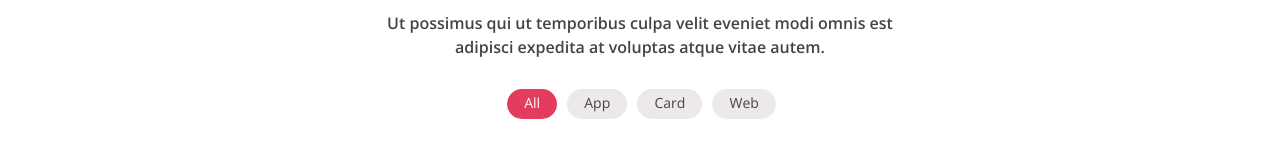
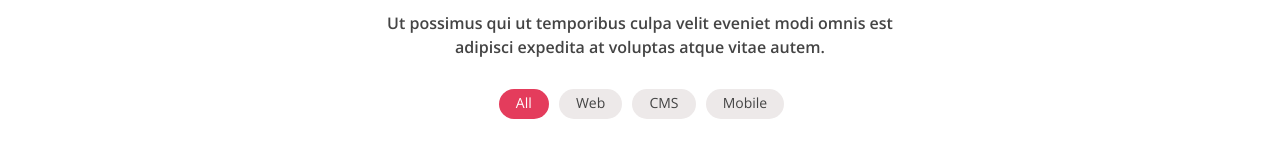
Before and after one commit to arqam-git/arqam-dev.github.io, a plain HTML site: page index.html in a window 1280 px wide. Shown: the part 3234-3386 px from the top of the page. Drawn offline with nearby package versions, Linux system fonts and the light colour scheme.

Commit message:
minor updates

```diff
--- a/index.html
+++ b/index.html
@@ -448,9 +448,9 @@
           <div class="col-lg-12 d-flex justify-content-center">
             <ul id="portfolio-flters">
               <li data-filter="*" class="filter-active">All</li>
-              <li data-filter=".filter-app">App</li>
-              <li data-filter=".filter-card">Card</li>
-              <li data-filter=".filter-web">Web</li>
+              <li data-filter=".filter-app">Web</li>
+              <li data-filter=".filter-card">CMS</li>
+              <li data-filter=".filter-web">Mobile</li>
             </ul>
           </div>
         </div>
```
